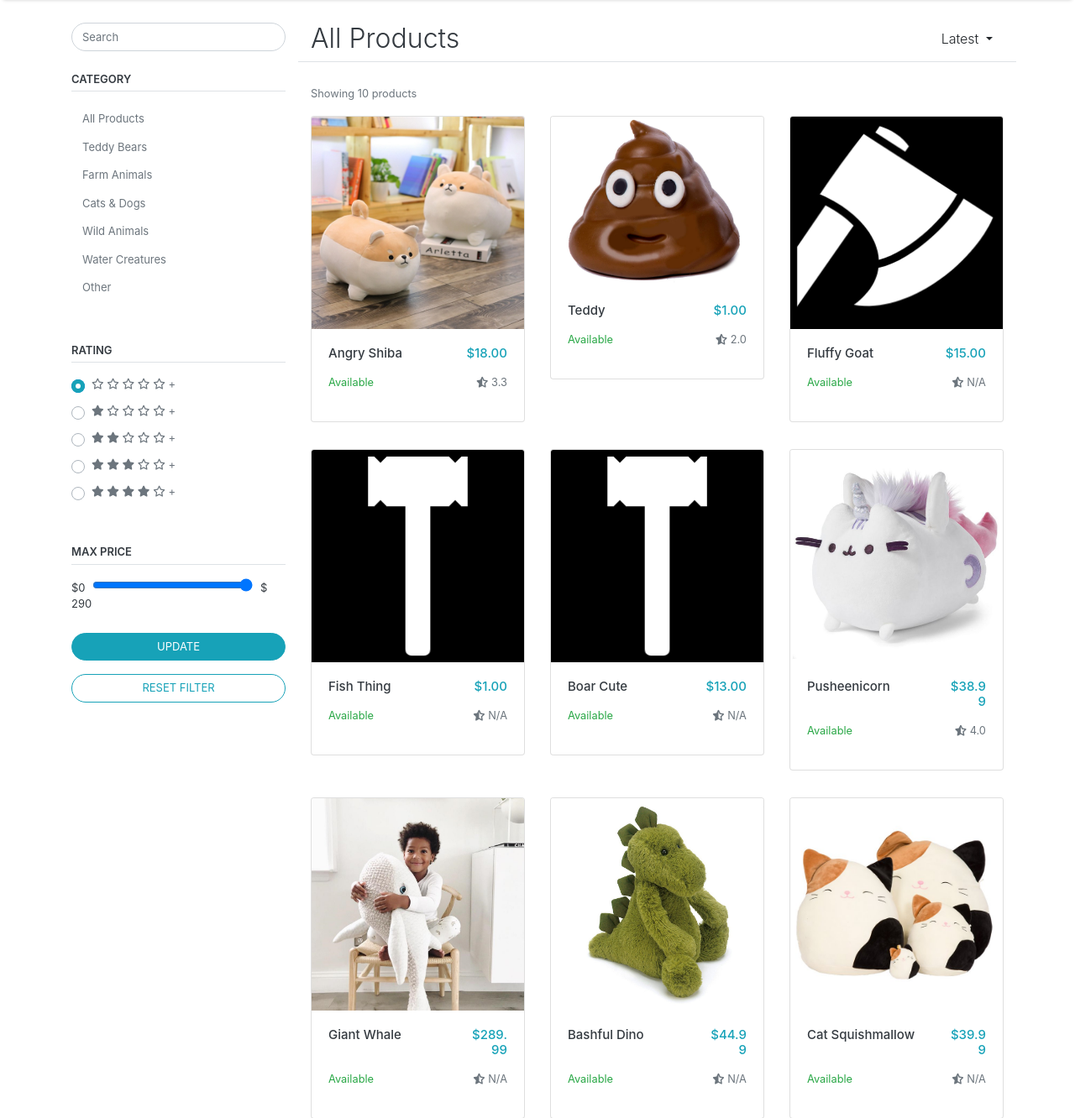
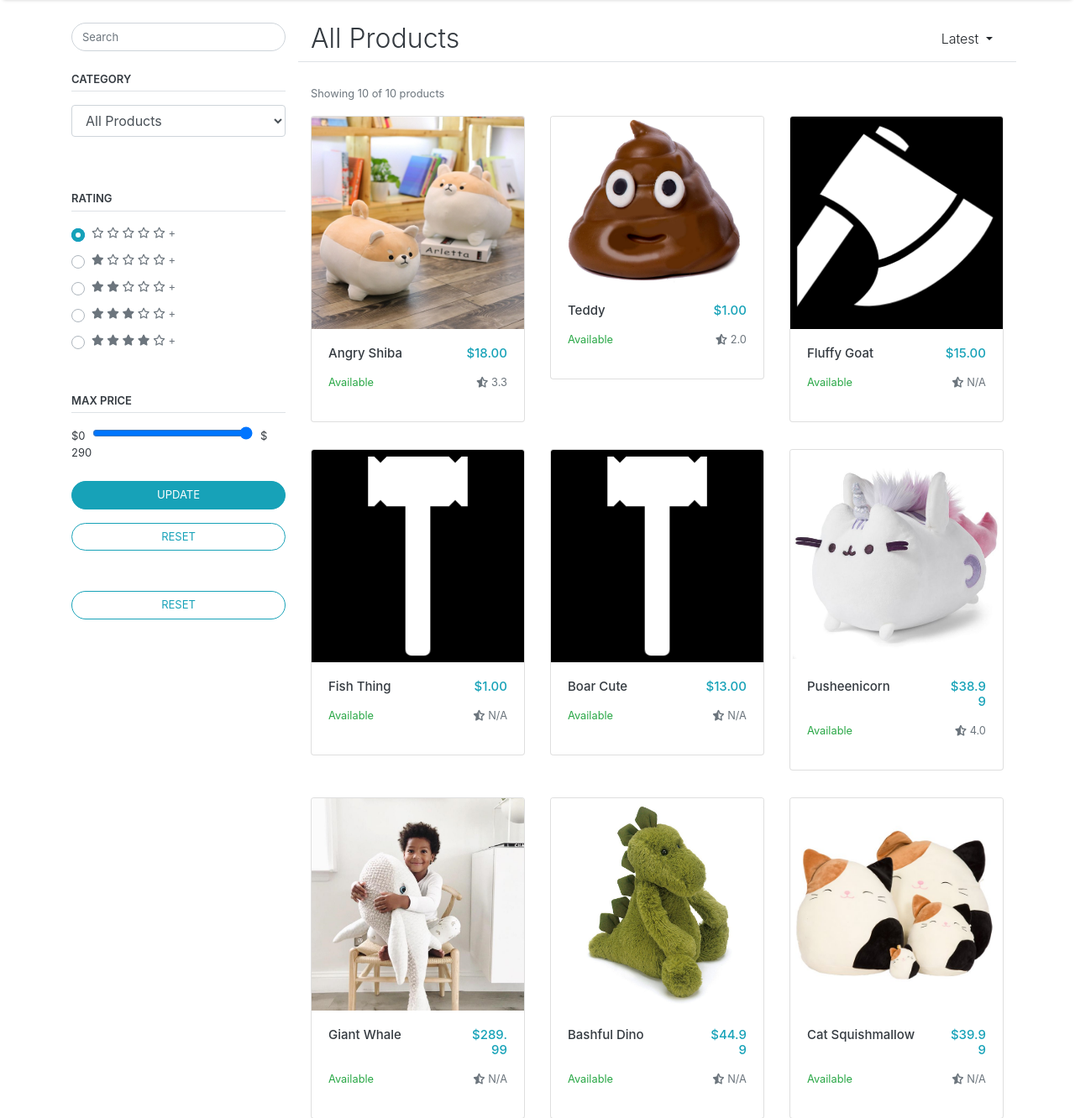
Before and after one commit to johnstonekyle/IAB207, a Flask app: page / in a window 1280 px wide. Shown: the part 101-1433 px from the top of the page at 84% size. Run offline with Flask 2, Linux system fonts and the light colour scheme; data comes from the database, SQL or seed files in the repository; some libraries are stand-ins or nearby versions.

Commit message:
Added search, category, price filter capabilities. Updated 404 page

```diff
--- a/marketplace/templates/404.html
+++ b/marketplace/templates/404.html
@@ -4,8 +4,9 @@
 
 <!-- content -->
 <div class="container content-container">
-    <h2 class="text-dark font-weight-light border-bottom">Error</h2>
-
+    <h2 class="text-dark font-weight-light border-bottom">We're Sorry!</h2>
+    <p class="mt-1" style="text-align:center;">It seems we've encountered an error!<br>Either the page or product you searched for doesnt exist, or we've made a mistake.</p>
+    <a href="{{ url_for('main.index') }}"><input class="btn btn-info d-block rounded-pill w-100 mt-4 medium-font" value="Return to Home here"></a>
 </div>
 
 {% endblock %}
--- a/marketplace/templates/index.html
+++ b/marketplace/templates/index.html
@@ -9,52 +9,62 @@
 
     <!-- filter form side panel --FOR LARGE SCREENS-- -->
     <div class="col-md-3 d-none d-md-block">
-      <form action="" oninput="pricerangevalue.value = pricerange.valueAsNumber" class="text-dark small-font">
-
-        <input type="search" class="form-control rounded-pill small-font" placeholder="Search">
-
+      <form action="/filter" method= "POST" oninput="pricerangevalue.value = pricerange.valueAsNumber" class="text-dark small-font">
+        {% if user_search %}
+        <input name="search" type="search" value="{{ user_search }}" class="form-control rounded-pill small-font" placeholder="{{ user_search }}">
+        {% else %}
+          <input name="search" type="search" class="form-control rounded-pill small-font" placeholder="Search">
+        {% endif %}
         <!-- categories filter -->
         <div class="form-head pb-1 mb-3 pt-4 border-bottom">CATEGORY</div>
-        <a class="d-block btn text-left small-font text-muted" href="{{ url_for('main.index') }}">All Products</a>
-        <a class="d-block btn text-left small-font text-muted" href="{{ url_for('main.index_category', category='Teddy Bears') }}">Teddy Bears</a>
-        <a class="d-block btn text-left small-font text-muted" href="{{ url_for('main.index_category', category='Farm Animals') }}">Farm Animals</a>
-        <a class="d-block btn text-left small-font text-muted" href="{{ url_for('main.index_category', category='Cats & Dogs') }}">Cats & Dogs</a>
-        <a class="d-block btn text-left small-font text-muted" href="{{ url_for('main.index_category', category='Wild Animals') }}">Wild Animals</a>
-        <a class="d-block btn text-left small-font text-muted" href="{{ url_for('main.index_category', category='Water Creatures') }}">Water Creatures</a>
-        <a class="d-block btn text-left small-font text-muted" href="{{ url_for('main.index_category', category='Other') }}">Other</a>
+        <div class="form-group">
+          <select class="form-control" id="category" name="category">
+            <!-- current category -->
+            <option value="{{ category }}" selected>{{ category }}</option>
+            <!-- all categories -->
+            <option value="All Products">All Products</option>
+            <option value="Teddy Bears">Teddy Bears</option>
+            <option value="Farm Animals">Farm Animals</option>
+            <option value="Cats & Dogs">Cats & Dogs</option>
+            <option value="Wild Animals">Wild Animals</option>
+            <option value="Water Creatures">Water Creatures</option>
+            <option value="Other">Other</option>
+          </select>
+        </div>
+
 
         <!-- rating filter -->
         <div class="form-head pb-1 mb-3 pt-5 border-bottom">RATING</div>
         <div class="mt-2 custom-control custom-radio">
-          <input type="radio" class="custom-control-input" name="rating" id="zeroStars" checked>
+          <input type="radio" class="custom-control-input" name="rating" id="zeroStars" value="0" checked>
           <label for="zeroStars" class="text-muted custom-control-label">
             <i class="far fa-star"></i> <i class="far fa-star"></i> <i class="far fa-star"></i> <i
               class="far fa-star"></i> <i class="far fa-star"></i> +
           </label>
         </div>
         <div class="mt-2 custom-control custom-radio">
-          <input type="radio" class="custom-control-input" name="rating" id="oneStars">
+          <input type="radio" class="custom-control-input" name="rating" id="oneStars" value="1">
           <label for="oneStars" class="text-muted custom-control-label">
             <i class="fas fa-star"></i> <i class="far fa-star"></i> <i class="far fa-star"></i> <i
               class="far fa-star"></i> <i class="far fa-star"></i> +
           </label>
         </div>
         <div class="mt-2 custom-control custom-radio">
-          <input type="radio" class="custom-control-input" name="rating" id="twoStars">
+          <input type="radio" class="custom-control-input" name="rating" id="twoStars" value="2">
           <label for="twoStars" class="text-muted custom-control-label">
             <i class="fas fa-star"></i> <i class="fas fa-star"></i> <i class="far fa-star"></i> <i
               class="far fa-star"></i> <i class="far fa-star"></i> +
           </label>
         </div>
         <div class="mt-2 custom-control custom-radio">
-          <input type="radio" class="custom-control-input" name="rating" id="threeStars">
+          <input type="radio" class="custom-control-input" name="rating" id="threeStars" value="3">
           <label for="threeStars" class="text-muted custom-control-label">
             <i class="fas fa-star"></i> <i class="fas fa-star"></i> <i class="fas fa-star"></i> <i
               class="far fa-star"></i> <i class="far fa-star"></i> +
           </label>
         </div>
         <div class="mt-2 custom-control custom-radio">
-          <input type="radio" class="custom-control-input" name="rating" id="fourStars">
+          <input type="radio" class="custom-control-input" name="rating" id="fourStars" value="4">
           <label for="fourStars" class="text-muted custom-control-label">
             <i class="fas fa-star"></i> <i class="fas fa-star"></i> <i class="fas fa-star"></i> <i
               class="fas fa-star"></i> <i class="far fa-star"></i> +
@@ -64,13 +74,15 @@
         <!-- rating filter -->
         <div class="form-head pb-1 mb-3 pt-5 border-bottom">MAX PRICE</div>
         <output>$0</output>
-        <input class="form custom-slider" name="pricerange" type="range" step="5" min="0" max="{{max_price}}" value="{{max_price}}">
+        <input class="form custom-slider" name="pricerange" type="range" step="5" min="0" max="{{actual_max_price}}" value="{{max_price}}">
         $<output name="pricerangevalue" for="pricerange" >{{max_price}}</output>
 
         <!-- submission buttons -->
         <input type="submit" class="btn btn-info d-block rounded-pill w-100 mt-4 small-font" value="UPDATE">
         <input type="reset" class="btn btn-outline-info d-block rounded-pill w-100 mt-3 mb-5 small-font"
-          value="RESET FILTER">
+          value="RESET">
+        <input type="reset" class="btn btn-outline-info d-block rounded-pill w-100 mt-3 mb-5 small-font"
+          value="RESET">
 
       </form>
 
@@ -113,8 +125,8 @@
             <div class="form-group">
                 <label for="priceInputSmall" class="small-font form-head">MAX PRICE</label><br>
                 <output>$0</output>
-                <input class="custom-slider-mobile" name="pricerange" type="range" step="5" min="0" max="{{max_price}}" value="{{max_price}}">
-                $<output name="pricerangevalue" for="pricerange" >{{max_price}}</output>
+                <input class="custom-slider-mobile" name="pricerange" type="range" step="5" min="0" max="{{actual_max_price}}" value="{{max_price}}">
+                $<output name="pricerangevalue" for="pricerange" >{{actual_max_price}}</output>
             </div>
             <!-- submission buttons -->
             <input type="submit" class="btn btn-info d-block rounded-pill w-100 mt-4 small-font" value="UPDATE">
@@ -148,7 +160,7 @@
           </div>
         </div>
       </div>
-      <small class="text-muted ">Showing {{ total_results }} products</small>
+      <small class="text-muted ">Showing {{ total_results }}  of {{actual_results}} products</small>
 
       <!-- rows of products -->
 
@@ -180,7 +192,7 @@
         {% endfor %}
       </div>
 
-      <!-- pagination -->
+      <!-- pagination
       <nav class="mt-5">
         <ul class="pagination justify-content-center">
           <li class="page-item disabled">
@@ -198,7 +210,7 @@
             </a>
           </li>
         </ul>
-      </nav>
+      </nav>-->
 
     </div>
   </div>
--- a/marketplace/templates/product.html
+++ b/marketplace/templates/product.html
@@ -61,7 +61,11 @@
             <p class="small-font">{{ product.description }}</p>
 
             <div class="small-font form-head mt-3">REMAINING STOCK</div>
-            <p class="small-font">{{ product.current_stock }}</p>
+            {% if product.current_stock > 0 %} <!--if product is available, display stock-->
+                <p class="small-font">{{ product.current_stock }}</p>
+            {% else%}
+                <p class="small-font text-danger">Out of Stock</p>
+            {% endif %}
 
             <div class="row mt-2">
                 <div class="col-2">
--- a/marketplace/views.py
+++ b/marketplace/views.py
@@ -1,13 +1,11 @@
-from flask import Blueprint, render_template
+from flask import Blueprint, render_template, request
 from .models import Product
 import os
 from . import db
 import math
+from sqlalchemy import and_, or_
 
 bp = Blueprint('main', __name__,)
-
-order_options = ["Product.created", "Product.price", "Product.price.desc", "Product.product"]
-
 
 @bp.route('/', methods=['GET'])
 def index():
@@ -17,7 +15,19 @@ def index():
     if (not product_list): #if no products exist then return 404
         return render_template('404.html')
 
-    return render_template('index.html', products = refine(product_list), category = "All Products", max_price=find_max(product_list), total_results = total_results)
+    product_list = refine(product_list)
+
+    return render_template('index.html',
+        products = product_list,
+        category = "All Products",
+        #caluclate max price
+        max_price = find_max(product_list),
+        actual_max_price=find_max(product_list),
+        #calculate number of results
+        actual_results = len(product_list),
+        total_results = len(product_list))
+
+
 
 @bp.route('/<category>', methods=['GET'])
 def index_category(category):
@@ -28,15 +38,73 @@ def index_category(category):
     if (not product_list): #if no products exist then return 404
         return render_template('404.html')
 
-    return render_template('index.html', products = refine(product_list), category = category, max_price=find_max(product_list), total_results = total_results)
+    product_list = refine(product_list)
 
-#user query
-def user_query():
-    product_list = Product.query.order_by(Product.created).all()
+    return render_template('index.html',
+        products = product_list,
+        category = category,
+        #caluclate max price
+        max_price = find_max(product_list),
+        actual_max_price=find_max(product_list),
+        #calculate number of results
+        actual_results = len(product_list),
+        total_results = len(product_list))
+
+
+
+#produces a filtered list of results
+@bp.route('/filter', methods = ['POST', 'GET'])
+def filter():
+    #initiate variables
+    rating_min = 0
+    price_max = 0
+    search = ""
+
+    #get result of all products
+    complete_product_list = refine(Product.query.order_by(Product.created).all())
+
+    if request.method == 'POST':
+        rating_min = request.form['rating']
+        price_max = request.form['pricerange']
+        user_category = request.form['category']
+        search = request.form['search']
+
+
+    #if category is all, ignore category case
+    if user_category == "All Products":
+        product_list = Product.query.filter(and_(price_max>=Product.price,
+            or_(Product.name.like("%" + search + "%"),
+            Product.description.like("%" + search + "%")))).order_by(Product.created).all()
+
+        #product_list = Product.query.with_entities(func.avg(Rating.field2).label('average')).filter_by(price_max >=Product.price, ).group_by(Product.product).order_by(Product.created).all()
+    else:
+        product_list = Product.query.filter(and_(Product.price <=price_max,
+            Product.category == user_category,
+            or_(Product.name.like(search),
+            Product.description.like("%" + search + "%")))).order_by(Product.created).all()
+
     if (not product_list): #if no products exist then return 404
         return render_template('404.html')
+    else:
+        #refine the data within the given result
+        product_list = refine(product_list)
 
-    return render_template('index.html', products = refine(product_list))
+        #calculate total number of results
+        actual_results = len(product_list)
+
+    return render_template('index.html',
+        user_search = search,
+        products = product_list,
+        category = user_category,
+        #caluclate max price
+        max_price = price_max, #user specified
+        actual_max_price=find_max(complete_product_list),
+        #calculate number of results
+        actual_results = len(complete_product_list),
+        total_results = len(product_list))
+
+
+#Custom Functions
 
 ##Function which analyses and refines all data gathered for users
 def refine(result):
@@ -57,6 +125,8 @@ def refine(result):
 
     return result
 
+
+#identifies max value in list of products
 def find_max(result):
     max_value = 0  #initialise maximum value
     current_value = 0
```
Also changed, not shown: marketplace/static/css/style.css (line endings or trailing spaces).
